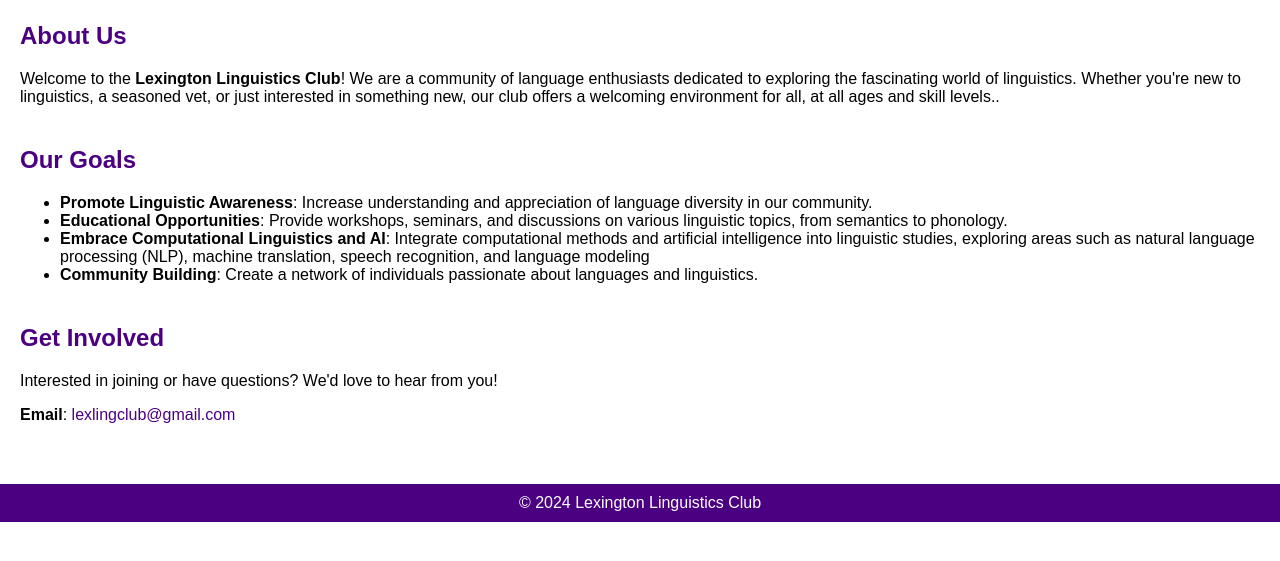
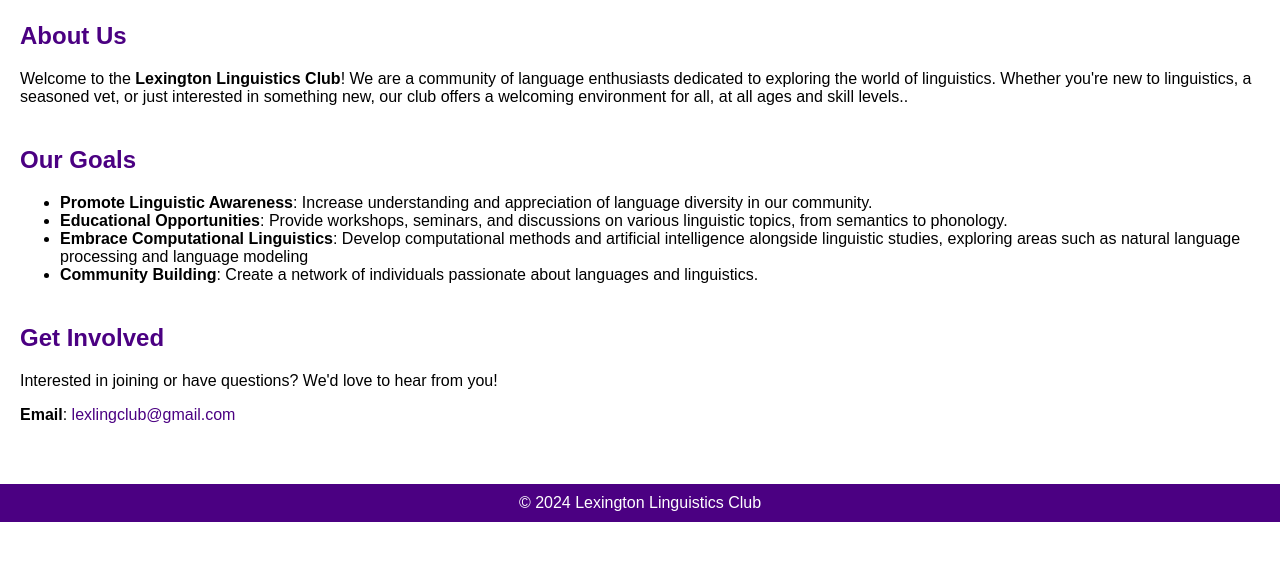
Before and after one commit to LexingtonLinguisticsClub/LexingtonLinguisticsClub, a plain HTML site: page index.html in a window 1280 px wide. Shown: the part 229-790 px from the top of the page. Drawn offline with Linux system fonts and the light colour scheme.

Commit message:
Update index.html

```diff
--- a/index.html
+++ b/index.html
@@ -27,7 +27,7 @@
 
     <section>
         <h2>About Us</h2>
-        <p>Welcome to the <strong>Lexington Linguistics Club</strong>! We are a community of language enthusiasts dedicated to exploring the fascinating world of linguistics. Whether you're new to linguistics, a seasoned vet, or just interested in something new, our club offers a welcoming environment for all, at all ages and skill levels..</p>
+        <p>Welcome to the <strong>Lexington Linguistics Club</strong>! We are a community of language enthusiasts dedicated to exploring the world of linguistics. Whether you're new to linguistics, a seasoned vet, or just interested in something new, our club offers a welcoming environment for all, at all ages and skill levels..</p>
     </section>
 
     <section>
@@ -35,7 +35,7 @@
         <ul>
             <li><strong>Promote Linguistic Awareness</strong>: Increase understanding and appreciation of language diversity in our community.</li>
             <li><strong>Educational Opportunities</strong>: Provide workshops, seminars, and discussions on various linguistic topics, from semantics to phonology.</li>
-            <li><strong> Embrace Computational Linguistics and AI</strong>: Integrate computational methods and artificial intelligence into linguistic studies, exploring areas such as natural language processing (NLP), machine translation, speech recognition, and language modeling</li>
+            <li><strong> Embrace Computational Linguistics</strong>: Develop computational methods and artificial intelligence alongside linguistic studies, exploring areas such as natural language processing and language modeling</li>
             <li><strong>Community Building</strong>: Create a network of individuals passionate about languages and linguistics.</li>
         </ul>
     </section>
```
